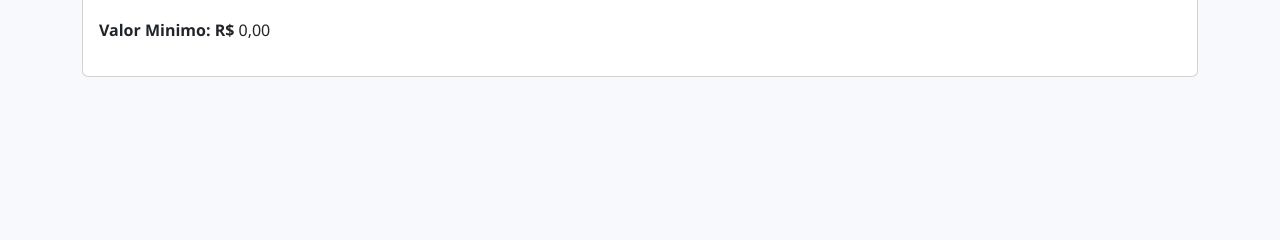
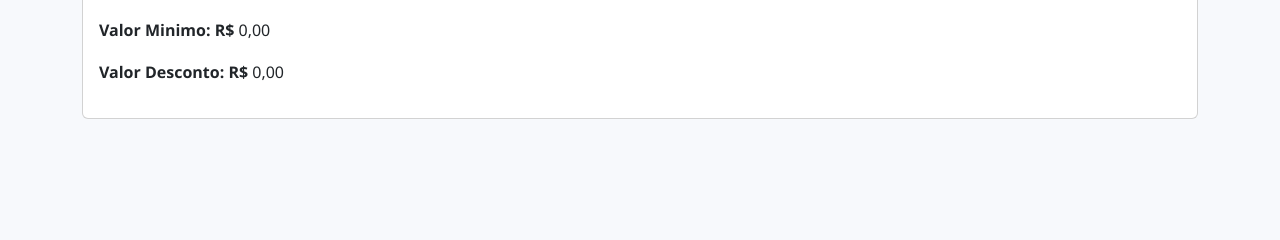
Before and after one commit to estevaotl/projeto-erp, a PHP site: template app/Views/cupons/home.twig in a window 1280 px wide. Shown: the part 402-642 px from the top of the page. Run offline with PHP 8.4, Linux system fonts and the light colour scheme; the template is opened without the code that fills it: most values are stand-ins (such as "Sample title", 1, 10 or a date in 2020); some libraries are stand-ins or nearby versions.

Commit message:
Feat: adiciona campo de desconto no cupom

```diff
--- a/api/database/sql/database.sql
+++ b/api/database/sql/database.sql
@@ -6,6 +6,7 @@ CREATE TABLE cupons (
     referencia VARCHAR(200) NOT NULL,
     validade TIMESTAMP DEFAULT NULL,
     valorMinimo DECIMAL (10,2) DEFAULT 0,
+    valorDesconto DECIMAL(10,2) DEFAULT 0,
     ativo TINYINT NOT NULL DEFAULT '1'
 ) ENGINE=InnoDB DEFAULT CHARSET=utf8mb4 COLLATE=utf8mb4_unicode_520_ci;
 
--- a/app/Views/cupons/home.twig
+++ b/app/Views/cupons/home.twig
@@ -62,6 +62,11 @@
 								<input class="form-control" type="number" step="0.01" class="form-control" name="valorMinimo" id="valorMinimo">
 							</div>
 
+							<div class="mb-3">
+								<label for="valorDesconto" class="form-label">Valor Desconto</label>
+								<input class="form-control" type="number" step="0.01" class="form-control" name="valorDesconto" id="valorDesconto">
+							</div>
+
 							<button type="submit" class="btn btn-primary salvar-cupom">Salvar</button>
 						</form>
 					</div>
@@ -95,6 +100,11 @@
 						</strong>
 						<span class="valorMinimo-cupom">{{ cupom.valorMinimo|number_format(2, ",", ".") }}</span>
 					</p>
+					<p>
+						<strong>Valor Desconto: R$
+						</strong>
+						<span class="valorDesconto-cupom">{{ cupom.valorDesconto|number_format(2, ",", ".") }}</span>
+					</p>
 				</div>
 			</div>
 		{% else %}
--- a/app/public/js/cupom/cupom.js
+++ b/app/public/js/cupom/cupom.js
@@ -5,6 +5,7 @@ document.addEventListener("DOMContentLoaded", function () {
     const referenciaCupom = document.getElementById("referencia");
     const validadeCupom = document.getElementById("validade");
     const valorMinimoCupom = document.getElementById("valorMinimo");
+    const valorDescontoCupom = document.getElementById("valorDesconto");
 
     inicializarBotaoCadastrarNovoCupom();
     inicializarBotaoSalvar();
@@ -64,12 +65,14 @@ document.addEventListener("DOMContentLoaded", function () {
                 const referencia = card.querySelector(".referencia-cupom").textContent.trim();
                 const validade = card.querySelector(".validade-cupom").textContent.trim();
                 const valorMinimo = card.querySelector(".valorMinimo-cupom").textContent.trim().replace(',', '.');
+                const valorDesconto = card.querySelector(".valorDesconto-cupom").textContent.trim().replace(',', '.');
 
                 modal.show();
                 form.reset();
                 referenciaCupom.value = referencia;
                 validadeCupom.value = validade;
                 valorMinimoCupom.value = valorMinimo;
+                valorDescontoCupom.value = valorDesconto;
 
                 form.action = `/cupons/editar/${cupomdId}`;
                 form.method = "POST";
```
Also changed, not shown: api/Controllers/CupomController.php (+6 -3 lines), api/Models/Cupom.php (+11 -9 lines).
